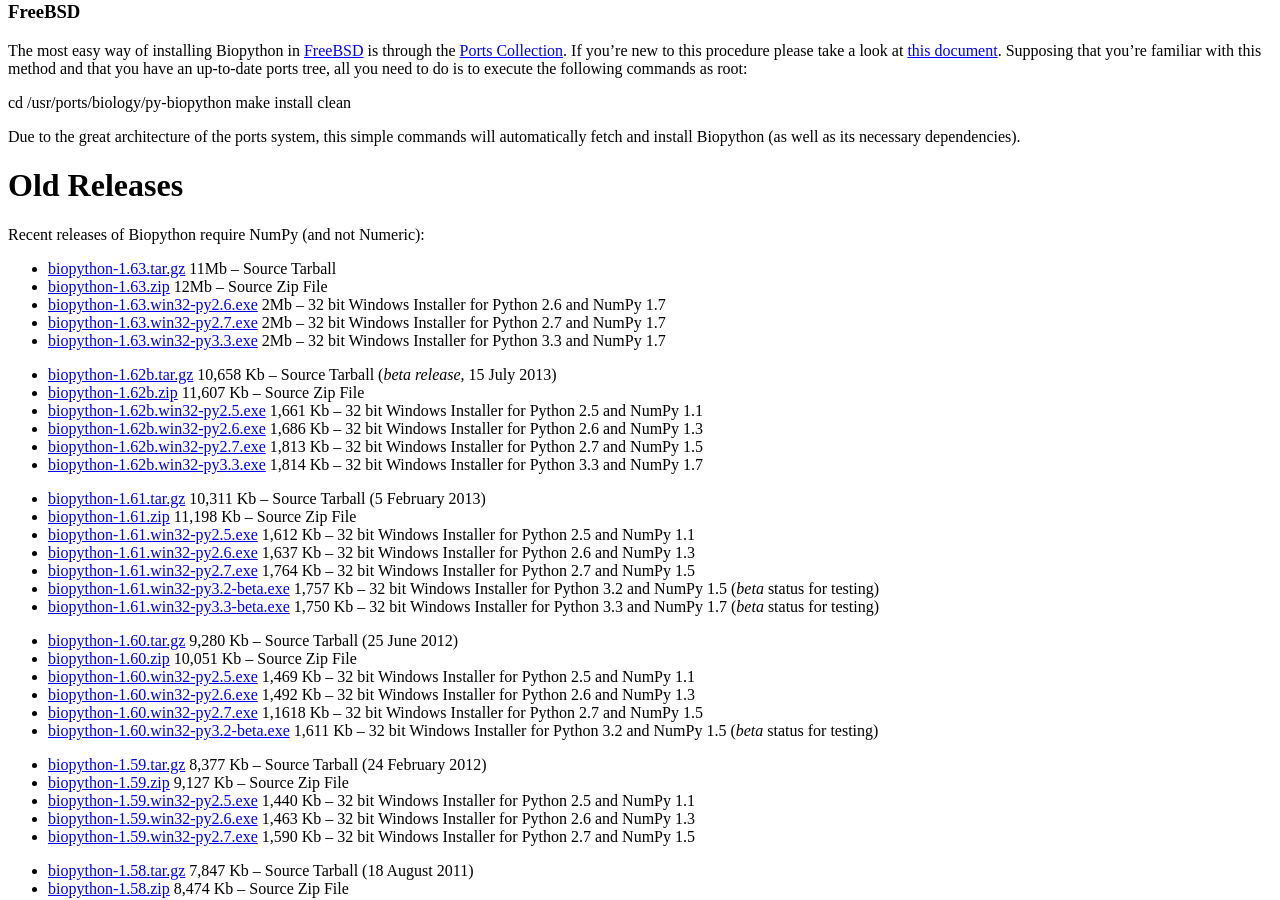
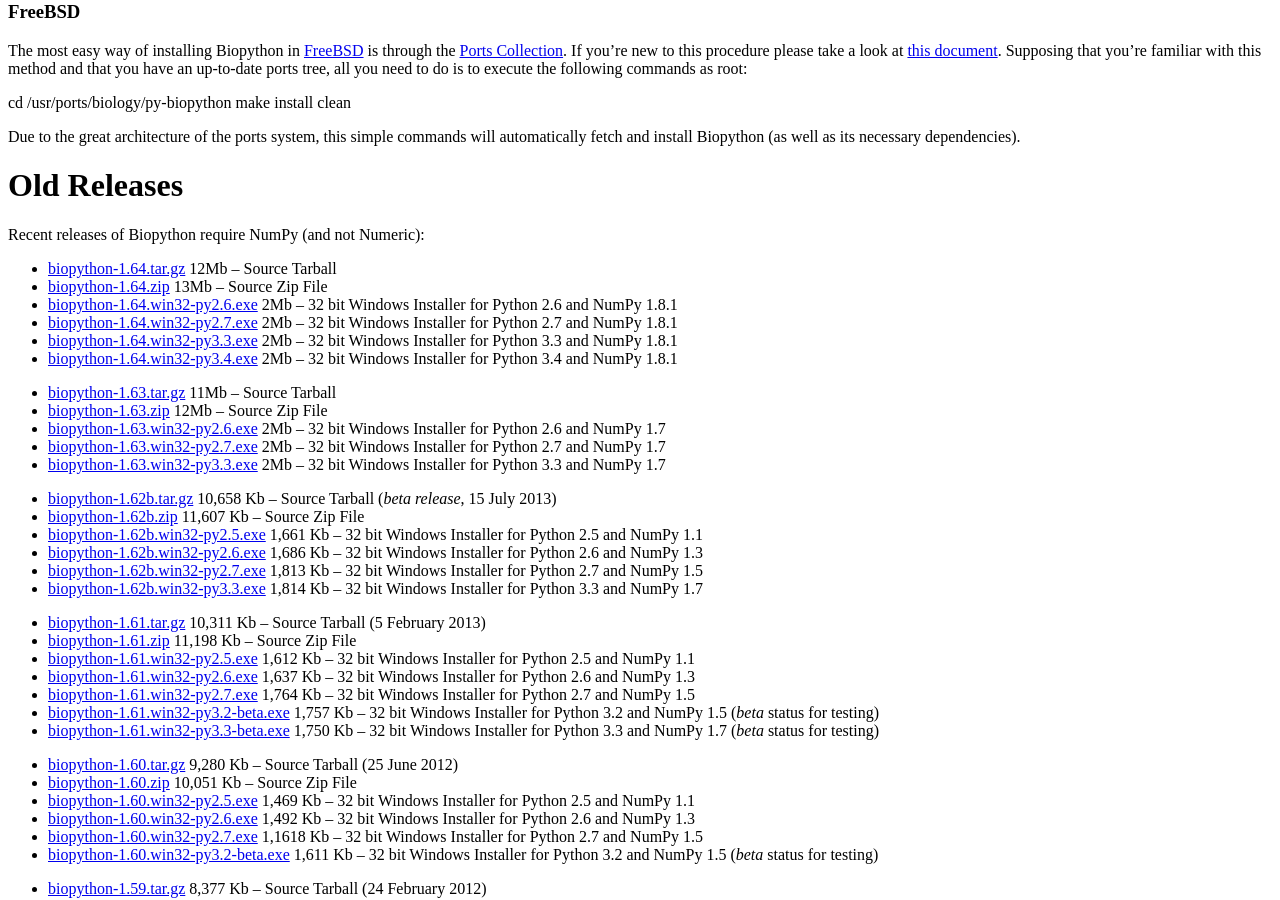
Before and after one commit to biopython/biopython.github.io, a Jekyll site: the page built from wiki/Download.md, in a window 1280 px wide and 900 px high, scrolled down 2556 px. Built offline with Jekyll 4.4.1, drawn with Linux system fonts in a browser that asks for light colours.

Commit message:
Copy Biopython 1.64 files to the old releases section

```diff
--- a/wiki/Download.md
+++ b/wiki/Download.md
@@ -225,6 +225,21 @@ Old Releases
 ============
 
 Recent releases of Biopython require NumPy (and not Numeric):
+
+-   [biopython-1.64.tar.gz](http://biopython.org/DIST/biopython-1.64.tar.gz)
+    12Mb -- Source Tarball
+-   [biopython-1.64.zip](http://biopython.org/DIST/biopython-1.64.zip)
+    13Mb -- Source Zip File
+-   [biopython-1.64.win32-py2.6.exe](http://biopython.org/DIST/biopython-1.64.win32-py2.6.exe)
+    2Mb -- 32 bit Windows Installer for Python 2.6 and NumPy 1.8.1
+-   [biopython-1.64.win32-py2.7.exe](http://biopython.org/DIST/biopython-1.64.win32-py2.7.exe)
+    2Mb -- 32 bit Windows Installer for Python 2.7 and NumPy 1.8.1
+-   [biopython-1.64.win32-py3.3.exe](http://biopython.org/DIST/biopython-1.64.win32-py3.3.exe)
+    2Mb -- 32 bit Windows Installer for Python 3.3 and NumPy 1.8.1
+-   [biopython-1.64.win32-py3.4.exe](http://biopython.org/DIST/biopython-1.64.win32-py3.4.exe)
+    2Mb -- 32 bit Windows Installer for Python 3.4 and NumPy 1.8.1
+
+<!-- -->
 
 -   [biopython-1.63.tar.gz](http://biopython.org/DIST/biopython-1.63.tar.gz)
     11Mb -- Source Tarball
```
Also changed, not shown: 1 other file.
